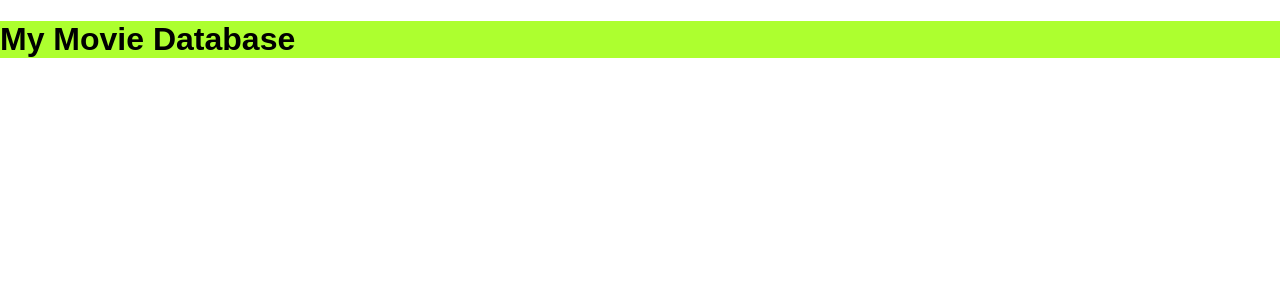
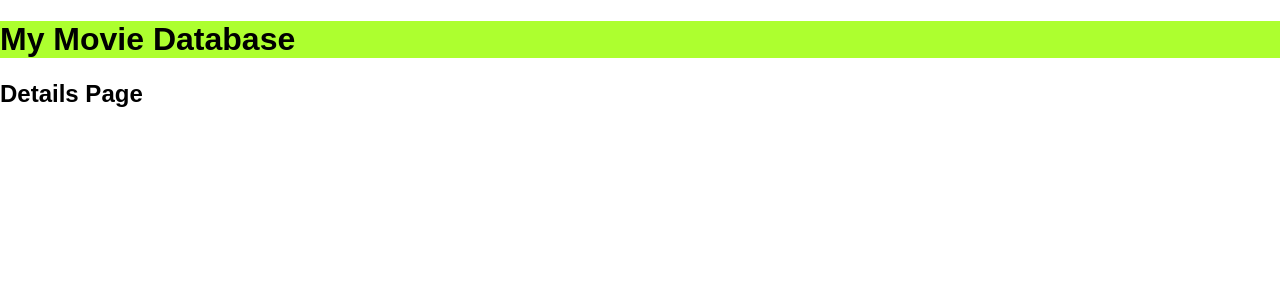
Before and after one commit to Jaden-Reklaw/movie-sagas, a React (Create React App) app: page /#/detials in a window 1280 px wide. Shown: the top 300 px of the page. Built offline with nearby package versions, Linux system fonts and the light colour scheme.

Commit message:
Created details pages that passes a queryString of an id of the movie

```diff
--- a/src/components/App/App.js
+++ b/src/components/App/App.js
@@ -2,7 +2,10 @@ import React, { Component } from 'react';
 
 //Import individual components here
 import Header from '../Header/Header';
+
+//Import pages here
 import Home from '../Pages/Home/Home';
+import Details from '../Pages/Details/Details';
 
 //Import Modules for routing pages
 import { HashRouter as Router, Route} from 'react-router-dom';
@@ -15,7 +18,7 @@ class App extends Component {
         <Header />
         <Router>
           <Route exact path='/' component={Home} />
-          {/* <Route path='/detials' component={Details} /> */}
+          <Route path='/detials' component={Details} />
         </Router>
       </div>
     );
--- a/src/components/MovieItem/MovieItem.js
+++ b/src/components/MovieItem/MovieItem.js
@@ -3,11 +3,21 @@ import React, { Component } from 'react';
 //Import Styles
 import './MovieItem.css';
 
+//Import to do routing
+import {withRouter} from 'react-router-dom';
+
 class MovieItem extends Component {
+
+  goToDetailsPage = (event, movie_id) => {
+    console.log('movie id is:', movie_id);
+    //Change page from / to /understand
+    this.props.history.push(`/detials?movie_id=${movie_id}`);
+  }
+
   render() {
     const movie = this.props.movie;
     return (
-      <section>
+      <section onClick={(event) => this.goToDetailsPage(event, movie.id) }>
         <div className='movie-container'>
           <div className='image-pic'>
             <img src={movie.poster} alt={movie.description}/>
@@ -22,4 +32,4 @@ class MovieItem extends Component {
   }
 }
 
-export default MovieItem;
+export default withRouter(MovieItem);
--- /dev/null
+++ b/src/components/Pages/Details/Details.js
@@ -0,0 +1,26 @@
+import React, { Component } from 'react';
+
+//Import Styles
+import './Details.css';
+
+class Details extends Component {
+
+  componentDidMount() {
+    this.getMovieId();
+  }
+
+  getMovieId = () => {
+    let querystring = this.props.location.search;
+    let movie_id = querystring.replace('?movie_id=', '');
+    console.log('movie id is:', movie_id);
+  }
+  render() {
+    return (
+      <div>
+       <h2>Details Page</h2>
+      </div>
+    );
+  }
+}
+
+export default Details;
```
Also changed, not shown: src/components/Pages/Details/Details.css (added), src/components/Pages/Details/Detials.js (deleted).
